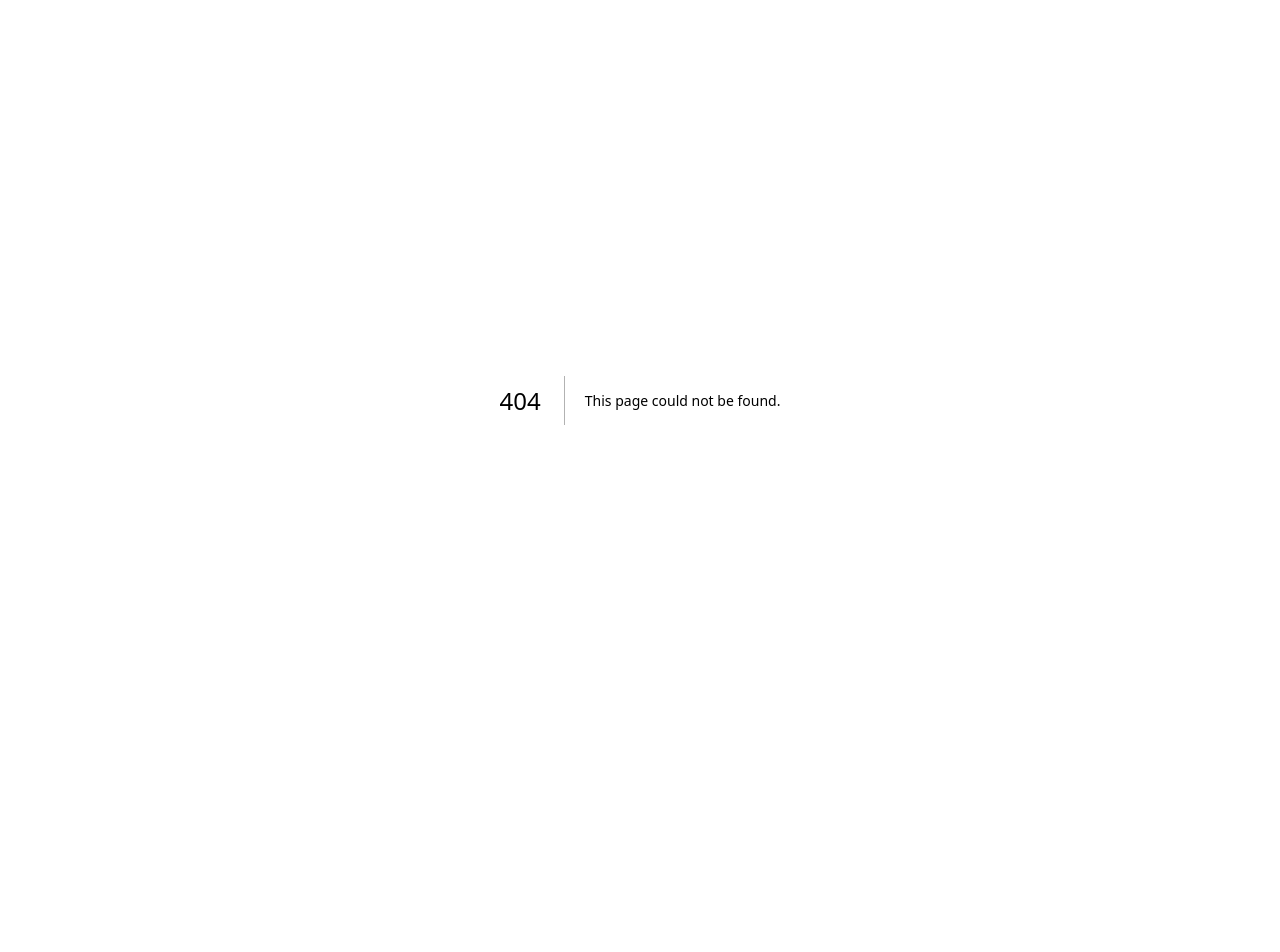
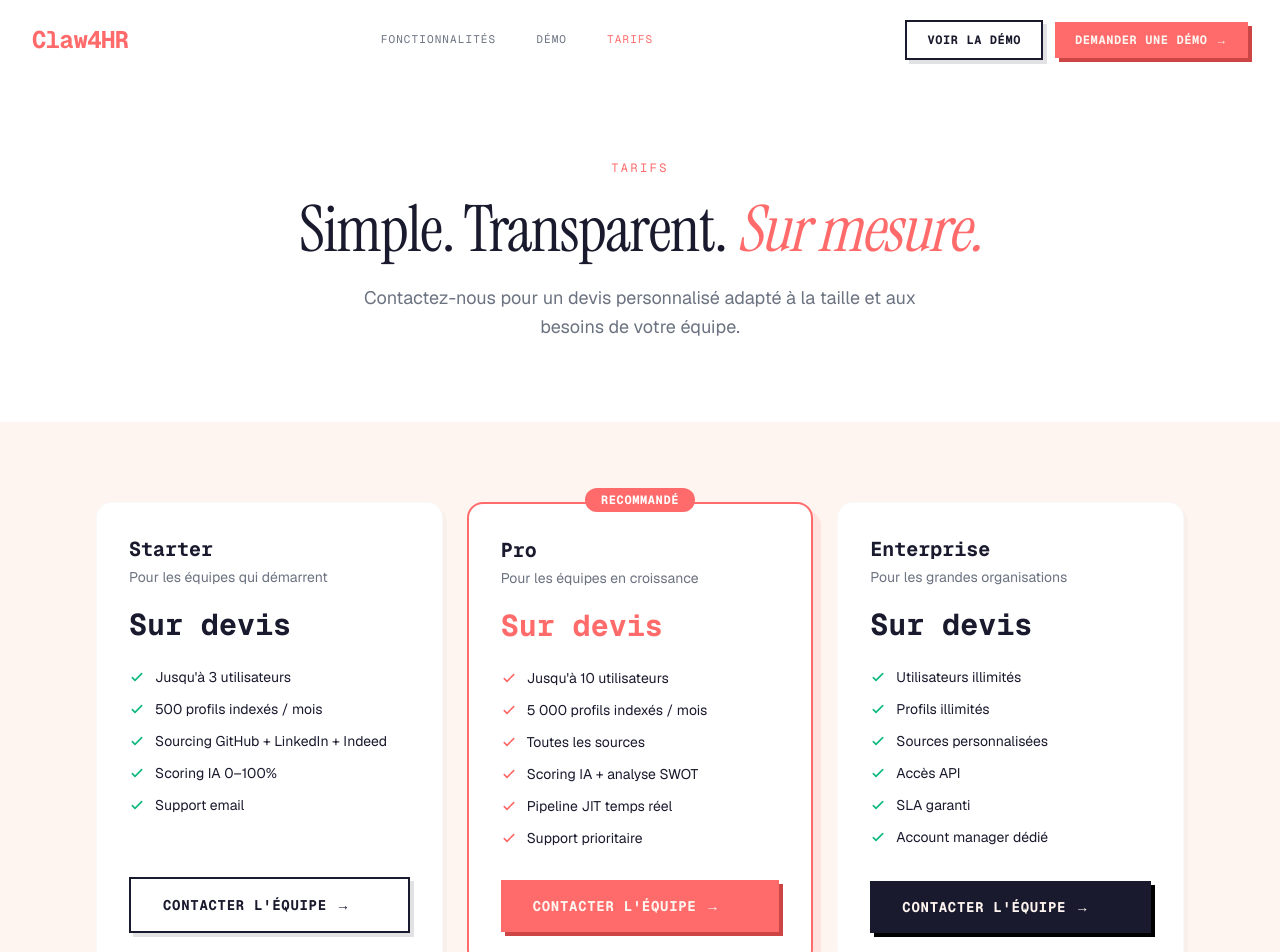
Before and after one commit to Symbioose/hrflow_hackathon_2026, a Next.js app: page /pricing in a window 1280 px wide. Before the commit this address had no page. Shown: the top 952 px of the page. Before the commit the page ends 800 px from the top, so only its background shows below. Built offline with nearby package versions, Linux system fonts and the light colour scheme.

Commit message:
feat(pricing): add pricing page — 3 tier cards, B2B premium, coral identity

```diff
--- /dev/null
+++ b/app/pricing/page.tsx
@@ -0,0 +1,226 @@
+"use client"
+
+import { useEffect, useRef, useState, type ReactNode } from "react"
+
+const CORAL = "#FF6B6B"
+const CORAL_DEEP = "#CC4444"
+const CREAM = "#FFF5F0"
+const INK = "#1a1a2e"
+const NAVY = "#0B1226"
+const MUTED = "#6b7280"
+const WHITE = "#FFFFFF"
+const SUCCESS = "#10b981"
+const serif = "var(--font-display), 'Georgia', serif"
+
+function PixelBtn({ href, children, variant = "coral", size = "md" }: { href: string; children: ReactNode; variant?: "coral" | "dark" | "white" | "outline"; size?: "sm" | "md" | "lg" }) {
+  const sizes = { sm: "px-5 py-2.5 text-xs", md: "px-8 py-4 text-sm", lg: "px-10 py-5 text-base" }
+  const bg = variant === "coral" ? CORAL : variant === "dark" ? INK : variant === "outline" ? "transparent" : WHITE
+  const fg = variant === "white" ? INK : variant === "outline" ? INK : CREAM
+  const shadow = variant === "coral" ? CORAL_DEEP : variant === "outline" ? `${INK}20` : variant === "dark" ? "#000" : `${INK}15`
+  return (
+    <a href={href} className={`inline-block font-mono font-bold uppercase tracking-wider transition-all duration-100 select-none cursor-pointer active:shadow-none active:translate-x-[4px] active:translate-y-[4px] ${sizes[size]}`}
+      style={{ backgroundColor: bg, color: fg, boxShadow: `4px 4px 0 0 ${shadow}`, border: variant === "outline" ? `2px solid ${INK}` : "none" }}>
+      {children}
+    </a>
+  )
+}
+
+function Reveal({ children, delay = 0, className = "" }: { children: ReactNode; delay?: number; className?: string }) {
+  const ref = useRef<HTMLDivElement>(null)
+  const [vis, setVis] = useState(false)
+  useEffect(() => {
+    const el = ref.current; if (!el) return
+    let t: ReturnType<typeof setTimeout>
+    const obs = new IntersectionObserver(([e]) => { if (e.isIntersecting) { if (delay) t = setTimeout(() => setVis(true), delay); else setVis(true); obs.unobserve(el) } }, { threshold: 0.08 })
+    obs.observe(el)
+    return () => { obs.disconnect(); clearTimeout(t) }
+  }, [delay])
+  return (
+    <div ref={ref} className={`transition-all duration-700 ease-out ${vis ? "opacity-100 translate-y-0" : "opacity-0 translate-y-8"} ${className}`}>
+      {children}
+    </div>
+  )
+}
+
+function Nav() {
+  const [scrolled, setScrolled] = useState(false)
+  useEffect(() => {
+    const h = () => setScrolled(window.scrollY > 50)
+    window.addEventListener("scroll", h, { passive: true })
+    return () => window.removeEventListener("scroll", h)
+  }, [])
+  return (
+    <nav className="fixed top-0 inset-x-0 z-50">
+      <div className="mx-auto max-w-7xl flex items-center justify-between px-8 py-5 transition-all duration-300"
+        style={{ backgroundColor: scrolled ? `${WHITE}ee` : "transparent", backdropFilter: scrolled ? "blur(20px)" : "none", borderBottom: scrolled ? `1px solid ${INK}08` : "1px solid transparent" }}>
+        <a href="/landing" className="font-mono font-bold text-2xl tracking-tight" style={{ color: CORAL }}>Claw4HR</a>
+        <div className="hidden md:flex items-center gap-10 text-sm font-mono uppercase tracking-widest" style={{ color: MUTED, fontSize: "11px" }}>
+          <a href="/landing#features" className="hover:text-[#1a1a2e] transition-colors">Fonctionnalités</a>
+          <a href="/landing#demo" className="hover:text-[#1a1a2e] transition-colors">Démo</a>
+          <a href="/pricing" className="transition-colors" style={{ color: CORAL }}>Tarifs</a>
+        </div>
+        <div className="flex items-center gap-3">
+          <PixelBtn href="/landing#demo" variant="outline" size="sm">Voir la Démo</PixelBtn>
+          <PixelBtn href="/landing#demo" variant="coral" size="sm">Demander une démo &rarr;</PixelBtn>
+        </div>
+      </div>
+    </nav>
+  )
+}
+
+function PricingHero() {
+  return (
+    <section className="pt-40 pb-20 text-center" style={{ backgroundColor: WHITE }}>
+      <Reveal>
+        <p className="font-mono text-xs uppercase tracking-[0.2em] mb-5" style={{ color: CORAL }}>Tarifs</p>
+        <h1 className="leading-[1.05] tracking-[-0.02em]" style={{ fontFamily: serif, fontSize: "clamp(2.5rem, 5vw, 4rem)", color: INK }}>
+          Simple. Transparent. <span style={{ fontStyle: "italic", color: CORAL }}>Sur mesure.</span>
+        </h1>
+        <p className="mt-5 text-lg leading-relaxed max-w-xl mx-auto" style={{ color: MUTED }}>
+          Contactez-nous pour un devis personnalisé adapté à la taille et aux besoins de votre équipe.
+        </p>
+      </Reveal>
+    </section>
+  )
+}
+
+const tiers = [
+  {
+    name: "Starter",
+    subtitle: "Pour les équipes qui démarrent",
+    features: [
+      "Jusqu'à 3 utilisateurs",
+      "500 profils indexés / mois",
+      "Sourcing GitHub + LinkedIn + Indeed",
+      "Scoring IA 0–100%",
+      "Support email",
+    ],
+    cta: "Contacter l'équipe",
+    highlighted: false,
+    variant: "outline" as const,
+  },
+  {
+    name: "Pro",
+    subtitle: "Pour les équipes en croissance",
+    badge: "Recommandé",
+    features: [
+      "Jusqu'à 10 utilisateurs",
+      "5 000 profils indexés / mois",
+      "Toutes les sources",
+      "Scoring IA + analyse SWOT",
+      "Pipeline JIT temps réel",
+      "Support prioritaire",
+    ],
+    cta: "Contacter l'équipe",
+    highlighted: true,
+    variant: "coral" as const,
+  },
+  {
+    name: "Enterprise",
+    subtitle: "Pour les grandes organisations",
+    features: [
+      "Utilisateurs illimités",
+      "Profils illimités",
+      "Sources personnalisées",
+      "Accès API",
+      "SLA garanti",
+      "Account manager dédié",
+    ],
+    cta: "Contacter l'équipe",
+    highlighted: false,
+    variant: "dark" as const,
+  },
+]
+
+function TiersSection() {
+  return (
+    <section className="py-20" style={{ backgroundColor: CREAM }}>
+      <div className="mx-auto max-w-6xl px-8">
+        <div className="grid grid-cols-1 md:grid-cols-3 gap-6">
+          {tiers.map((tier, i) => (
+            <Reveal key={tier.name} delay={i * 100}>
+              <div className="p-8 h-full flex flex-col relative" style={{
+                backgroundColor: WHITE,
+                borderRadius: "16px",
+                border: tier.highlighted ? `2px solid ${CORAL}` : `1px solid ${INK}06`,
+                boxShadow: tier.highlighted ? `8px 8px 0 0 ${CORAL}20` : `4px 4px 0 0 ${INK}06`,
+              }}>
+                {tier.badge && (
+                  <div className="absolute -top-4 left-1/2 -translate-x-1/2 px-4 py-1 font-mono text-xs font-bold uppercase tracking-wider text-white"
+                    style={{ backgroundColor: CORAL, borderRadius: "100px" }}>
+                    {tier.badge}
+                  </div>
+                )}
+                <div className="mb-6">
+                  <h3 className="font-mono font-bold text-xl" style={{ color: INK }}>{tier.name}</h3>
+                  <p className="text-sm mt-1" style={{ color: MUTED }}>{tier.subtitle}</p>
+                  <div className="mt-5 font-mono font-bold text-3xl" style={{ color: tier.highlighted ? CORAL : INK }}>
+                    Sur devis
+                  </div>
+                </div>
+                <ul className="flex-1 space-y-3 mb-8">
+                  {tier.features.map(f => (
+                    <li key={f} className="flex items-start gap-2.5 text-sm" style={{ color: INK }}>
+                      <svg width="16" height="16" viewBox="0 0 24 24" fill="none" className="mt-0.5 flex-shrink-0">
+                        <path d="M5 13l4 4L19 7" stroke={tier.highlighted ? CORAL : SUCCESS} strokeWidth="2.5" strokeLinecap="round" strokeLinejoin="round" />
+                      </svg>
+                      {f}
+                    </li>
+                  ))}
+                </ul>
+                <PixelBtn href="mailto:contact@claw4hr.ai" variant={tier.variant} size="md">
+                  {tier.cta} &rarr;
+                </PixelBtn>
+              </div>
+            </Reveal>
+          ))}
+        </div>
+      </div>
+    </section>
+  )
+}
+
+function PricingCTA() {
+  return (
+    <section className="py-28 text-center" style={{ backgroundColor: NAVY }}>
+      <div className="max-w-2xl mx-auto px-8">
+        <Reveal>
+          <h2 className="leading-[1.05] tracking-[-0.02em] text-white" style={{ fontFamily: serif, fontSize: "clamp(2rem, 4vw, 3rem)" }}>
+            Une question sur nos <span style={{ fontStyle: "italic", color: CORAL }}>offres ?</span>
+          </h2>
+          <p className="mt-5 text-lg" style={{ color: `${WHITE}60` }}>Notre équipe vous répond sous 24h.</p>
+          <div className="mt-8 flex items-center justify-center gap-4 flex-wrap">
+            <PixelBtn href="mailto:contact@claw4hr.ai" variant="coral" size="lg">Nous contacter &rarr;</PixelBtn>
+            <PixelBtn href="/landing#demo" variant="white" size="lg">Voir la démo</PixelBtn>
+          </div>
+          <p className="mt-6 font-mono text-xs uppercase tracking-wider" style={{ color: `${WHITE}25` }}>
+            Sur invitation &middot; Démo personnalisée disponible
+          </p>
+        </Reveal>
+      </div>
+    </section>
+  )
+}
+
+function Footer() {
+  return (
+    <footer className="py-10" style={{ backgroundColor: CREAM, borderTop: `1px solid ${INK}06` }}>
+      <div className="mx-auto max-w-7xl px-8 flex flex-col md:flex-row items-center justify-between gap-4">
+        <span className="font-mono font-bold text-xl tracking-tight" style={{ color: CORAL }}>Claw4HR</span>
+        <p className="text-sm" style={{ color: `${MUTED}80` }}>Conçu pour le Hackathon HrFlow.ai 2026</p>
+      </div>
+    </footer>
+  )
+}
+
+export default function PricingPage() {
+  return (
+    <div style={{ backgroundColor: WHITE, color: INK }}>
+      <Nav />
+      <PricingHero />
+      <TiersSection />
+      <PricingCTA />
+      <Footer />
+    </div>
+  )
+}
```
